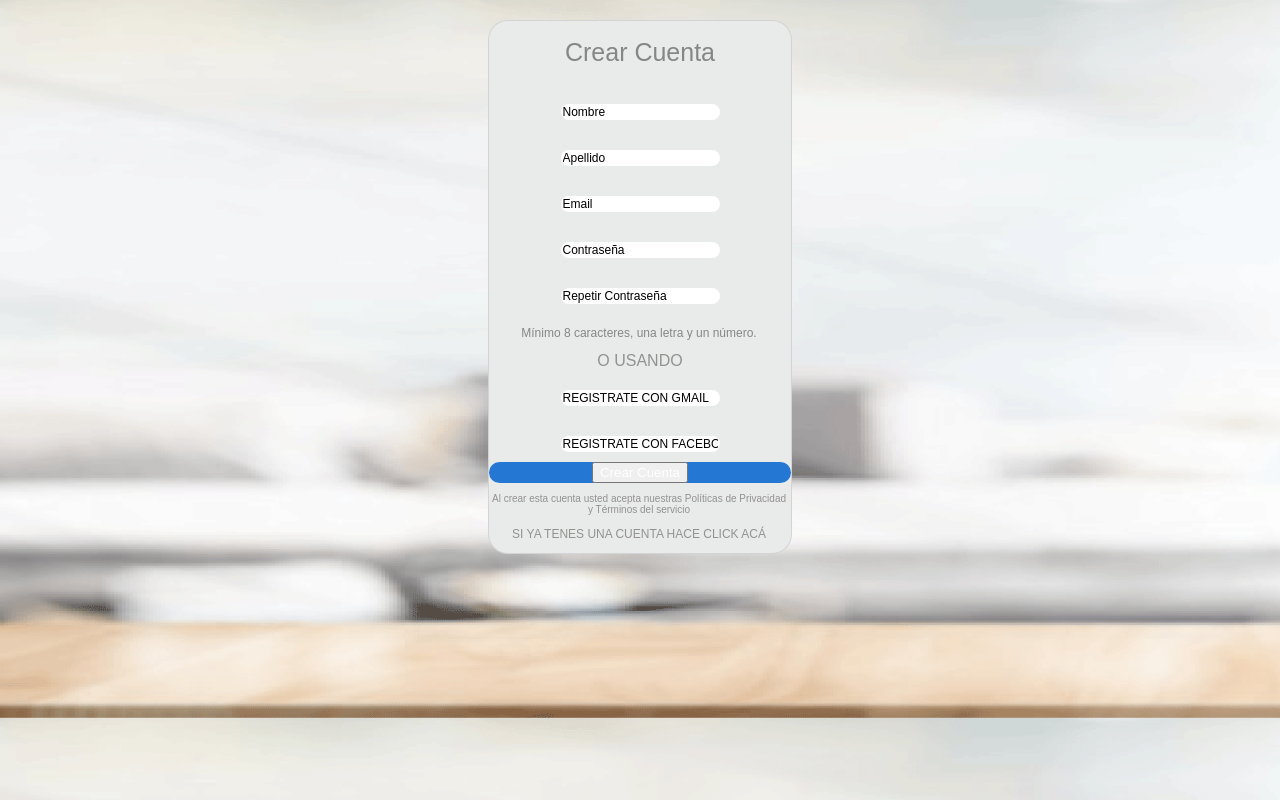
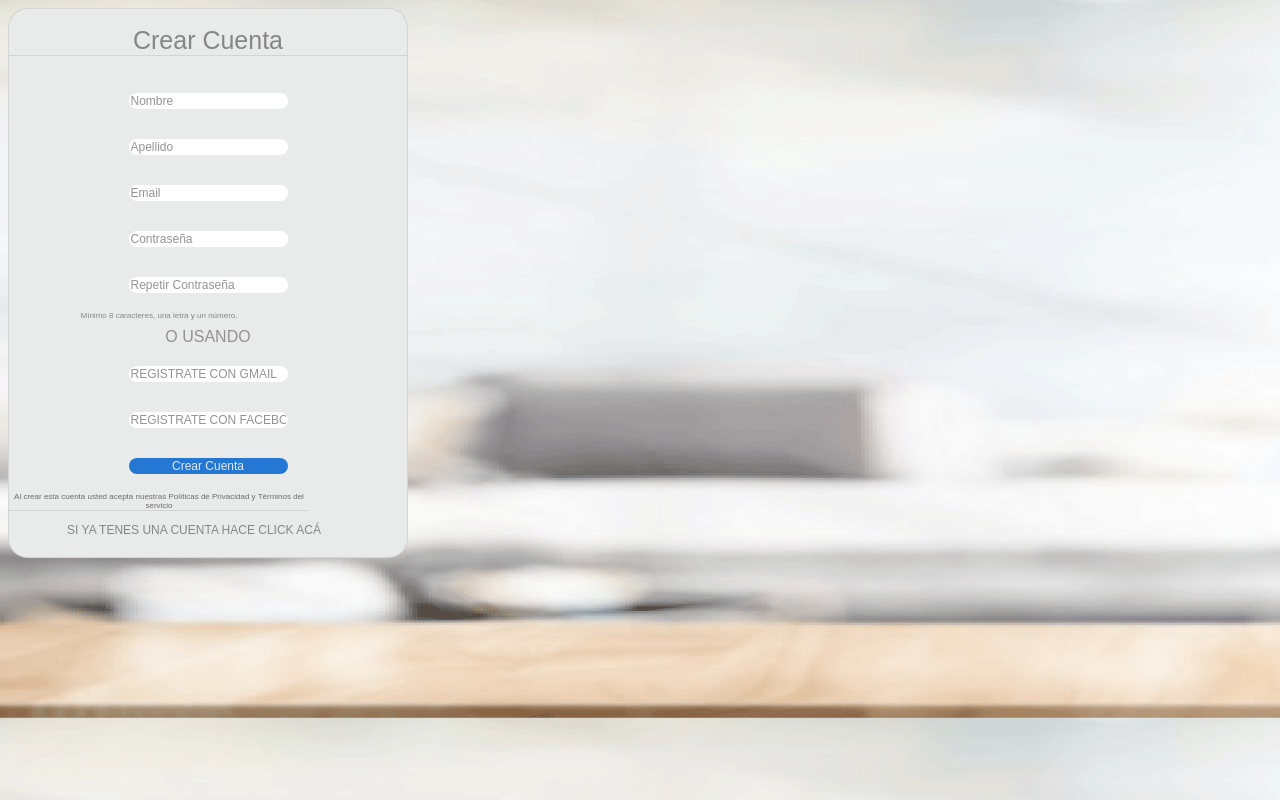
Before and after one commit to NicoleRKiss/grupo_5_nombre, a Node server app: page /register/ in a window 1280 px wide. Run offline with Node 20, Linux system fonts and the light colour scheme.

Commit message:
actualizacion de archivos sprint2

```diff
--- a/grupo_5/public/stylesheets/styles.css
+++ b/grupo_5/public/stylesheets/styles.css
@@ -9,53 +9,25 @@ h1 {
     text-align: center;
     font-size: 25px;
     color: rgb(134, 134, 134);
+    border-bottom: 1px solid rgba(211, 210, 210, 0.87);
 }
 .register {
-    flex-direction: column;
     background-color: rgb(233, 235, 234);
     font-size: 12px;
     text-align: center;
-    border-top: 200px;
-    margin: 20px 480px 60px 480px;
     border-radius: 20px;
     border: 1px solid rgba(211, 210, 210, 0.87);
+    box-sizing: border-box;
+    height: 550px;
+    width: 400px;
 
-}
-
-.creacuenta{
-    background-color: rgb(37, 119, 212);
-    font-size: 12px;
-    text-align: center;
-    border-radius: 20px;
-}
-p {
-    color: #ffff;
-    font-size: 16px;
-    width: 660px;
-}
-.menu{
-    font-size: 16px;
-    width: 1080px;
-
-}
-.antePie{
-    color:  rgba(136, 132, 132, 0.877);
-    font-family: sans-serif;
-    font-size: 10px;
-    width: 300px;
-}
-
-.pie{
-    color:  rgba(136, 132, 132, 0.877);
-    font-family: sans-serif;
-    font-size: 12px;
-    width:300px;
 }
 .minimo{
     color:  rgb(134, 134, 134);
     font-family: sans-serif;
-    font-size: 12px;
+    font-size: 8px;
     width: 300px;
+    text-align: center;
 }
 .usando{
     color:  rgba(136, 132, 132, 0.877);
@@ -63,6 +35,77 @@ p {
     font-size: 16px;
     width: 300px;
 }
+.creacuenta{
+    background-color: rgb(37, 119, 212);
+    font-size: 12px;
+    text-align: center;
+    border-radius: 20px;
+    border-bottom: 1px solid rgba(211, 210, 210, 0.87);
+}
+ .antePieRegistro{
+    color:  rgb(109, 107, 107);
+    font-family: sans-serif;
+    font-size: 8px;
+    width: 300px;
+    border-bottom: 1px solid rgba(211, 210, 210, 0.87);
+}
+
+.pieRegistro{
+    color:  rgb(134, 134, 134);
+    font-family: sans-serif;
+    font-size: 12px;
+    width: 370px;
+
+}
+p {
+    color: #ffff;
+    font-size: 16px;
+    width: 660px;
+}
+.Ingresa {
+    background-image: url("../images/mujer-registro-2.png");
+    background-size:cover;
+    display: flex;
+    flex-wrap: wrap;
+    flex-direction: column;
+    align-items: flex-start;
+    padding: 110px 0px 225px 0px;
+}
+
+.logo{
+    margin-top: 0px;
+}
+.menu{
+    font-size: 16px;
+    width: 1080px;
+
+}
+.welcome{
+    font-family: sans-serif;
+    font-size: 18px;
+    color: #ffff;
+    align-self: flex-start;
+    flex-grow: initial;
+
+}
+
+.antepie{
+    color:  rgba(250, 246, 246, 0.877);
+    font-family: sans-serif;
+    font-size: 25px;
+    padding:4px;
+    line-height: 0.5;
+}
+.pie{
+    background-color:  rgba(39, 206, 236, 0.726);
+    font-family: sans-serif;
+    font-size: 25px;
+    width:200px;
+    border-radius: 50px;
+    border: 0px solid;
+
+}
+
 
 .login .form-input{
     margin: 40px 10px 5px 48px;
@@ -70,9 +113,18 @@ p {
     border: 1px solid rgba(211, 210, 210, 0.87);
 }
 .form-input{
-    color: (136, 132, 132, 0.877);
+    color: rgb(136, 132, 132, 0.877);
     font-size: 12px;
     text-align: start;
+    margin: 20px 48px 10px 48px;
+    border-radius: 20px;
+    border-style: none;
+}
+.form-Cuenta{
+    color: rgba(252, 249, 249, 0.877);
+    font-size: 12px;
+    text-align: center;
+    background-color: rgb(37, 119, 212);
     margin: 20px 48px 10px 48px;
     border-radius: 20px;
     border-style: none;
@@ -85,24 +137,11 @@ p {
 
 }
 
-.encabezado{
-    padding: 30px;
-    font-size: 25px;
-
-}
 .body2{
     background: rgb(67, 53, 187)
 }
-.Ingreso {
-    background-image: url("../images/mujer-registro-2.png");
-    background-size:cover;
-    padding: 0px 0px 225px 0px;
-}
 
-.welcome{
-    font-size: 12px;
 
-}
 .body3 {
     flex-wrap: wrap;
     flex-direction: column;
@@ -121,10 +160,13 @@ p {
     margin: 0px 0px 90px 5px;
     text-align: center;
     display: block;
+    box-sizing: border-box;
+    height: 288px;
+    width: 670px;
 
 }
 .olvide{
-    color:  rgba(136, 132, 132, 0.877);
+    color:  rgb(37, 119,212);
     font-family: sans-serif;
     font-size: 12px;
     width: 680px;
@@ -140,9 +182,9 @@ p {
 
 }
 .registrate{
-    color:  rgba(136, 132, 132, 0.877);
+    color:  rgb(37, 119, 212);
     font-family: sans-serif;
-    font-size: 12px;
+    font-size: 16px;
     width: 770px;
 }
 a {
--- a/grupo_5/views/Login.ejs
+++ b/grupo_5/views/Login.ejs
@@ -27,9 +27,10 @@
 
         <p class="olvide">Olvidé mi contraseña</p>
 
+
         <div>
-            <button type="submit" class="buy-now-button"><a href ="../views/Ingreso">CONTINUAR</a></button>
-
+            <label for="name" class="form-label"></label>
+            <input type="text" id="name" name="name" placeholder="" class="form-Cuenta" value= "CONTINUAR">
         </div>
 
     </div>
--- a/grupo_5/views/register.ejs
+++ b/grupo_5/views/register.ejs
@@ -11,10 +11,11 @@
     </head>
 
 
-<form action="register" method="POST">
+<form action="" method="POST">
 
     <div class="register">
         <h1>Crear Cuenta</h1>
+
         <div>
             <label for="name" class="form-label"></label>
             <input type="text" id="name" name="name" placeholder="Ej: Juan" class="form-input" value= "Nombre">
@@ -38,20 +39,23 @@
         <p class="minimo">Mínimo 8 caracteres, una letra y un número.</p>
         <a class="usando">O USANDO</a>
         <div>
-        <input type="text" id="discount" name="discount" placeholder="Ej: 15" class="form-input"value="REGISTRATE CON GMAIL ">
+        <input type="text" id="discount" name="discount" placeholder="" class="form-input"value="REGISTRATE CON GMAIL ">
+
     </div>
 
         <input type="text" id="" name="facebook" placeholder="Ej: 15" class="form-input"value="REGISTRATE CON FACEBOOK ">
 
-        <div class="creacuenta">
-            <button type="submit" class=""><a href ="../register.ejs">Crear Cuenta</a></button>
 
+        <div>
+            <label for="name" class="form-label"></label>
+            <input type="text" id="name" name="name" placeholder="" class="form-Cuenta" value= "Crear Cuenta">
         </div>
-        <article class="antePie">
-        <p class="antePie">Al crear esta cuenta usted acepta nuestras Políticas de Privacidad y Términos del servicio</p>
+
+        <article>
+        <p class="antePieRegistro">Al crear esta cuenta usted acepta nuestras Políticas de Privacidad y Términos del servicio</p>
         </article>
-        <article class="pie">
-        <p class="pie">SI YA TENES UNA CUENTA HACE CLICK ACÁ</p>
+        <article class="pieRegistro">
+        <p class="pieRegistro">SI YA TENES UNA CUENTA HACE CLICK ACÁ</p>
     </article>
     </div>
 </form>
```
Also changed, not shown: grupo_5/views/Ingreso.ejs (+15 -10 lines).
